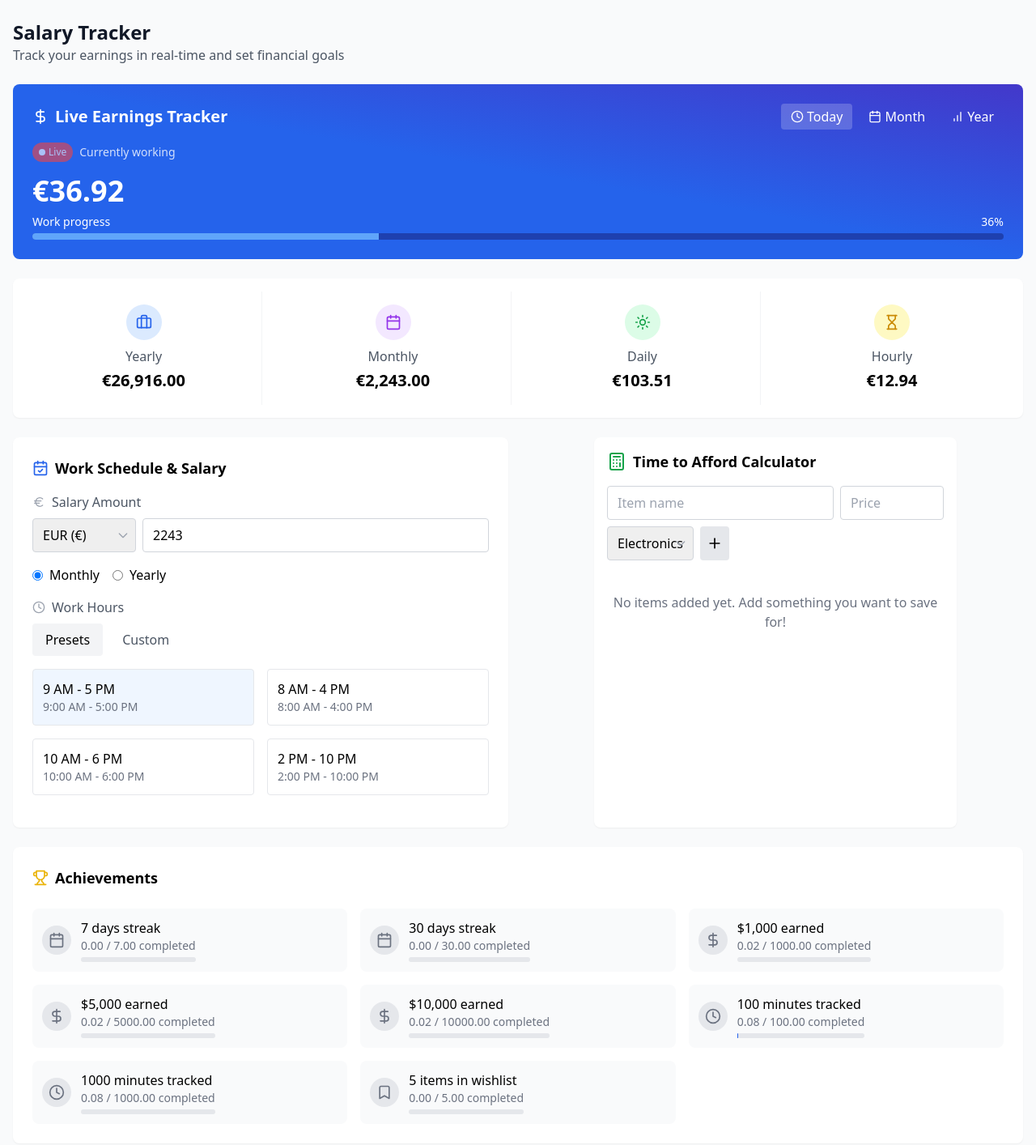
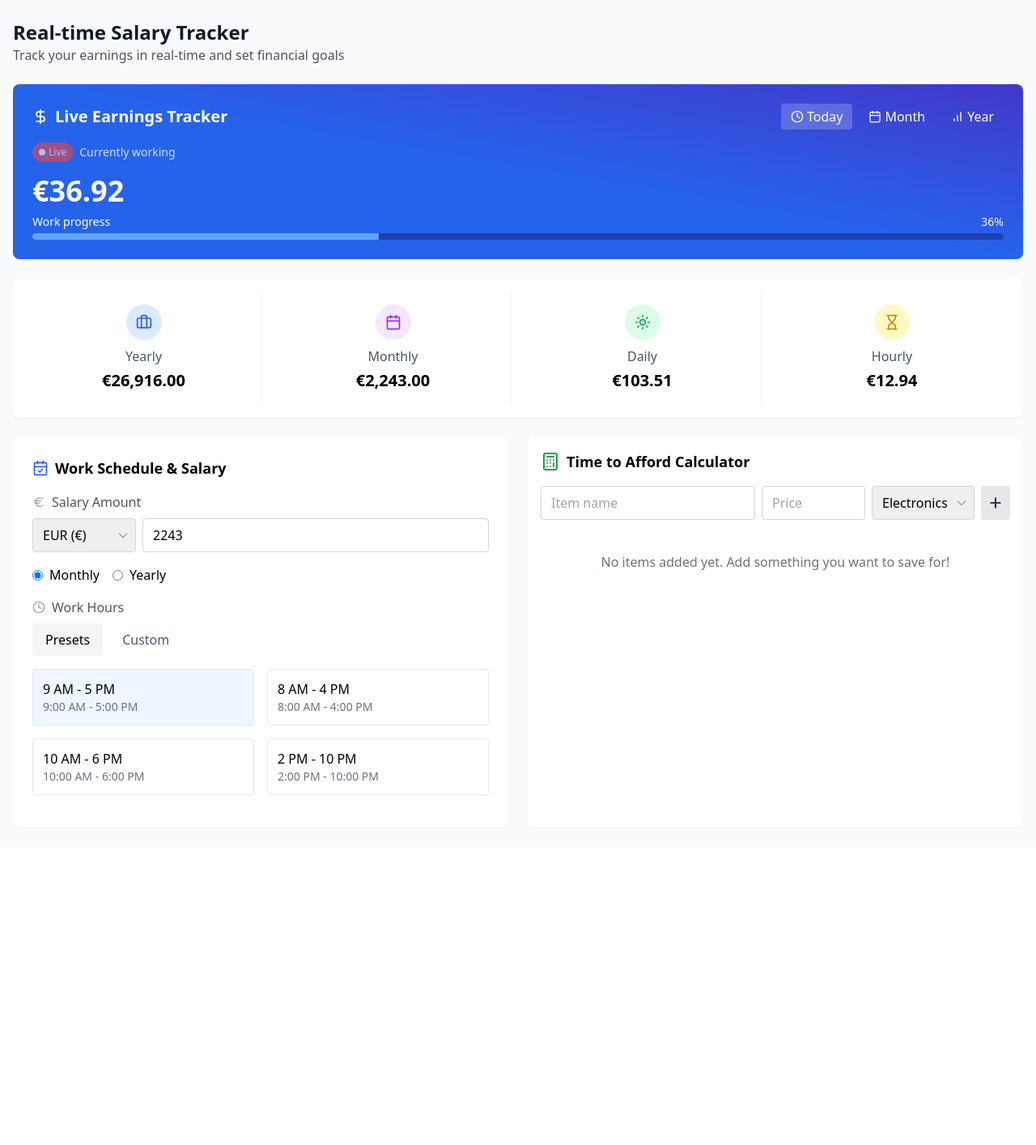
Before and after one commit to betadeveloper/live-earnings-tracker, a React (Vite) app: page / in a window 1280 px wide. Shown: the top 1414 px of the page at 81% size. After the commit the page ends 1046 px from the top, so only its background shows below. Built offline with nearby package versions, Linux system fonts and the light colour scheme.

Commit message:
Add some SEO

```diff
--- a/index.html
+++ b/index.html
@@ -6,7 +6,7 @@
     <meta charset="UTF-8" />
     <link rel="icon" type="image/svg+xml" href="/vite.svg" />
     <meta name="viewport" content="width=device-width, initial-scale=1.0" />
-    <title>Live Earnings Tracker</title>
+    <title>Live Salary Tracker</title>
   </head>
   <body>
     <div id="root"></div>
--- a/src/App.tsx
+++ b/src/App.tsx
@@ -3,16 +3,13 @@ import EarningsTracker from './components/EarningsTracker';
 import EarningsBreakdown from './components/EarningsBreakdown';
 import WorkSchedule from './components/WorkSchedule';
 import AffordCalculator from './components/AffordCalculator';
-import Achievements from './components/Achievements';
 import { SalaryProvider } from './contexts/SalaryContext';
 
 const AppContent = () => {
   return <SalaryProvider>
       <div className="min-h-screen bg-gray-50">
         <div className="max-w-7xl mx-auto px-4 py-6">
-          <Header logout={function(): void {
-                  throw new Error('Function not implemented.');
-              } } />
+          <Header />
           <div className="mt-6">
             <EarningsTracker />
           </div>
@@ -23,9 +20,6 @@ const AppContent = () => {
             <WorkSchedule />
             <AffordCalculator />
           </div>
-          <div className="mt-6">
-            <Achievements />
-          </div>
         </div>
       </div>
     </SalaryProvider>;
--- a/src/components/AffordCalculator.tsx
+++ b/src/components/AffordCalculator.tsx
@@ -43,7 +43,7 @@ const AffordCalculator: React.FC = () => {
     };
 
     return (
-        <div className="bg-white rounded-lg p-4 shadow-sm max-w-md mx-auto">
+        <div className="bg-white rounded-lg p-4 shadow-sm w-full max-w-[min(100%,640px)] mx-auto">
             <div className="flex items-center mb-4">
                 <CalculatorIcon className="text-green-600 mr-2" size={24} />
                 <h2 className="text-lg font-semibold">Time to Afford Calculator</h2>
@@ -78,7 +78,7 @@ const AffordCalculator: React.FC = () => {
                 />
                 <div className="relative w-full sm:w-auto">
                     <select
-                        className="appearance-none border border-gray-300 rounded px-3 py-2 w-full sm:w-auto"
+                        className="appearance-none border border-gray-300 rounded px-3 py-2 pr-8 w-full sm:w-auto"
                         value={newItem.category}
                         onChange={(e) =>
                             setNewItem({
@@ -93,7 +93,7 @@ const AffordCalculator: React.FC = () => {
                         <option>Home</option>
                         <option>Other</option>
                     </select>
-                    <div className="absolute inset-y-0 right-0 flex items-center px-2 pointer-events-none">
+                    <div className="absolute inset-y-0 right-2 flex items-center pointer-events-none">
                         <svg
                             className="w-4 h-4 text-gray-400"
                             fill="none"
@@ -126,9 +126,9 @@ const AffordCalculator: React.FC = () => {
                         <div className="flex justify-between items-center">
                             <div>
                                 <h3 className="font-medium">{item.name}</h3>
-                                        <p className="text-gray-500">
-                                            {currency.match(/\((.*?)\)/)?.[1]} {item.price}
-                                        </p>
+                                <p className="text-gray-500">
+                                    {currency.match(/\((.*?)\)/)?.[1]} {item.price}
+                                </p>
                             </div>
                             <div className="flex items-center space-x-2">
                                 <div className="flex items-center text-blue-600">
--- a/src/components/Header.tsx
+++ b/src/components/Header.tsx
@@ -2,7 +2,7 @@ const Header = () => {
     return (
         <div className="flex justify-between items-center">
             <div>
-                <h1 className="text-2xl font-bold text-gray-900">Salary Tracker</h1>
+                <h1 className="text-2xl font-bold text-gray-900">Real-time Salary Tracker</h1>
                 <p className="text-gray-600">
                     Track your earnings in real-time and set financial goals
                 </p>
```
